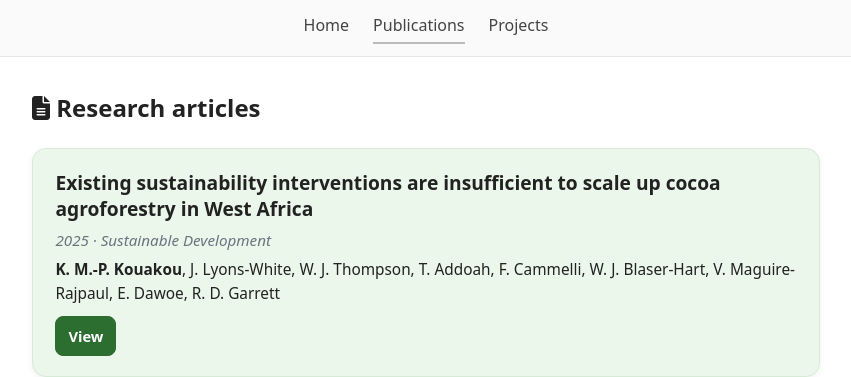
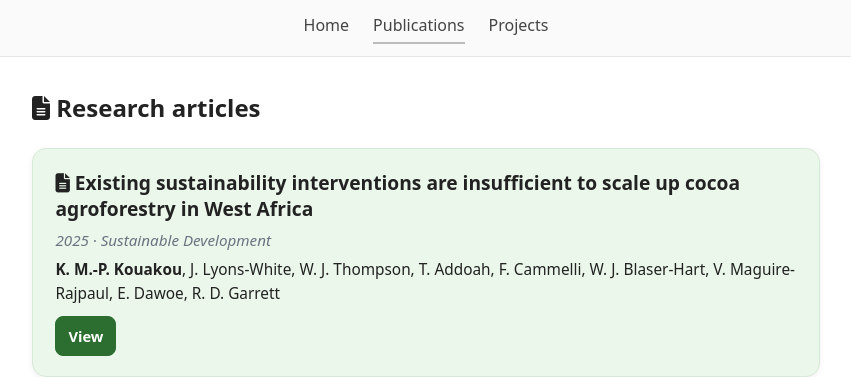
Before and after one commit to priscakmkouakou/priscakmkouakou.github.io, a Jekyll site: the page built from publications.md, in a window 1280 px wide. Shown: the top 377 px of the page, without its empty margins (214-1065 px from the left). Built offline with Jekyll 4.4.1, drawn with Linux system fonts in a browser that asks for light colours.

Commit message:
Update publications.md

```diff
--- a/publications.md
+++ b/publications.md
@@ -38,7 +38,7 @@ permalink: /publications/
   <!-- 1 -->
   <article class="pub-card">
     <h3 class="pub-title">
-      Existing sustainability interventions are insufficient to scale up cocoa agroforestry in West Africa
+      <i class="fa-solid fa-file-lines"></i> Existing sustainability interventions are insufficient to scale up cocoa agroforestry in West Africa
     </h3>
     <div class="pub-meta">2025 · Sustainable Development</div>
     <div class="pub-authors">
```
